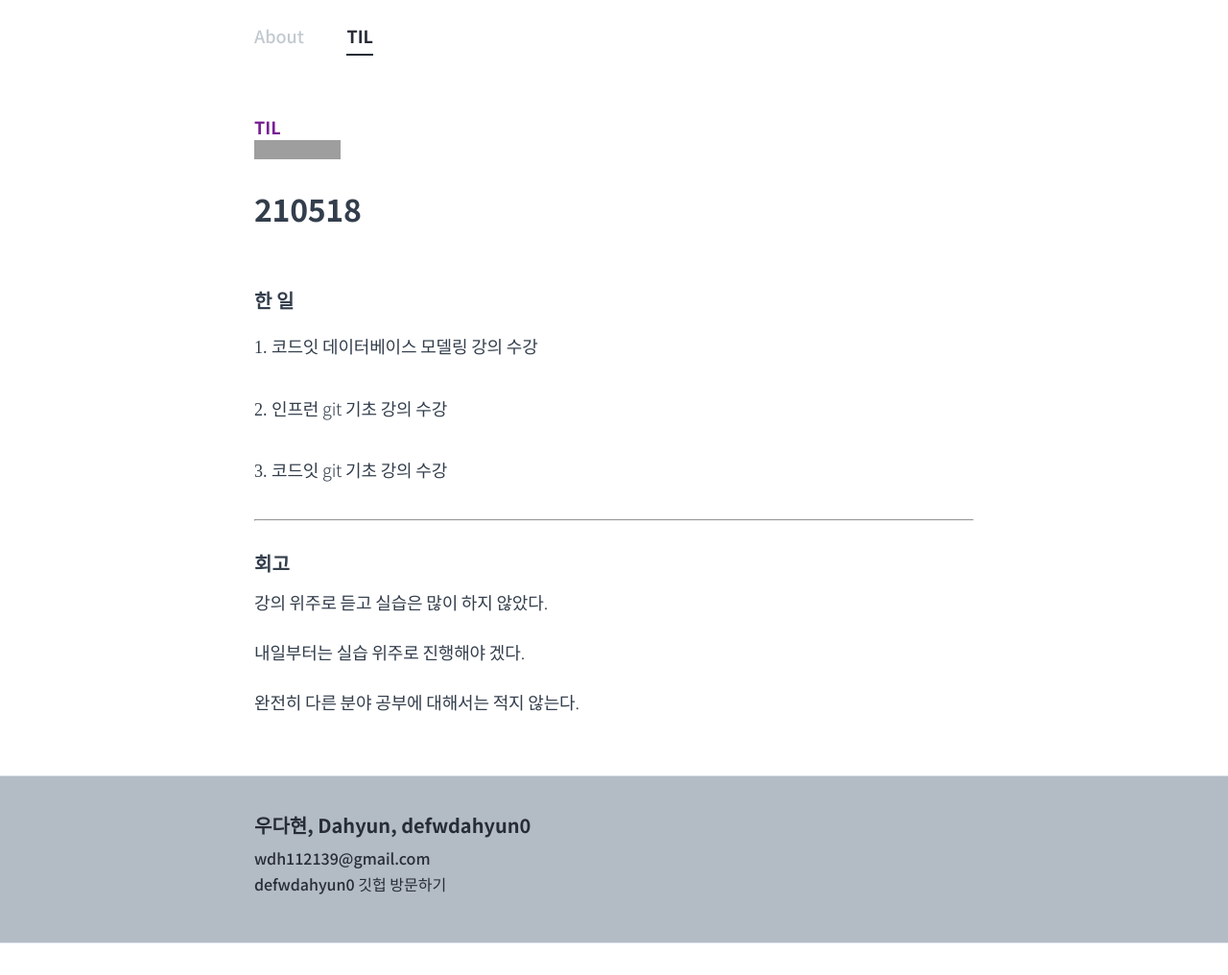
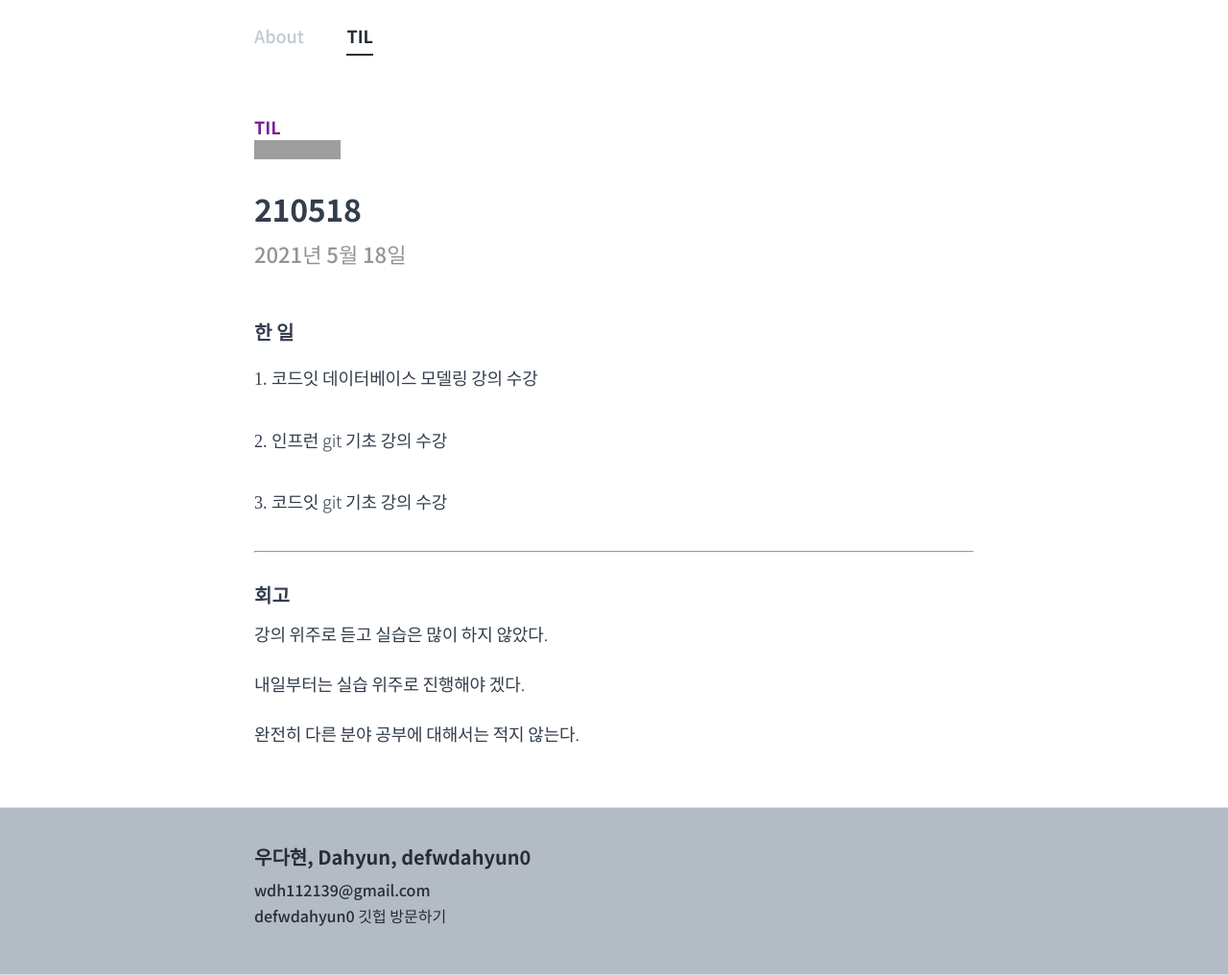
Before and after one commit to defwdahyun0/defwdahyun0.github.io, a Jekyll site: the page built from TIL/2021-05-18.md, in a window 1280 px wide. Shown: the whole page at 96% size. Built offline with Jekyll 4.4.1, drawn with Linux system fonts in a browser that asks for light colours; some web fonts are replaced; before the commit the page ends 983 px from its top, so only the background shows below that; grey boxes are pictures that could not be loaded.

Commit message:
21.05.18

```diff
--- a/TIL/2021-05-18.md
+++ b/TIL/2021-05-18.md
@@ -1,14 +1,14 @@
 ---
 layout: post
 title: [210518]
-subtitle:
+subtitle: "2021년 5월 18일"
 type: "TIL"
-createDate: "2021-05-18"
+createDate: 2021-05-18
 til: true
 text: true
 author: "defwdahyun"
 post-header: false
-header-img:
+header-img: ""
 order: 15
 ---
 ### **한 일**
```
